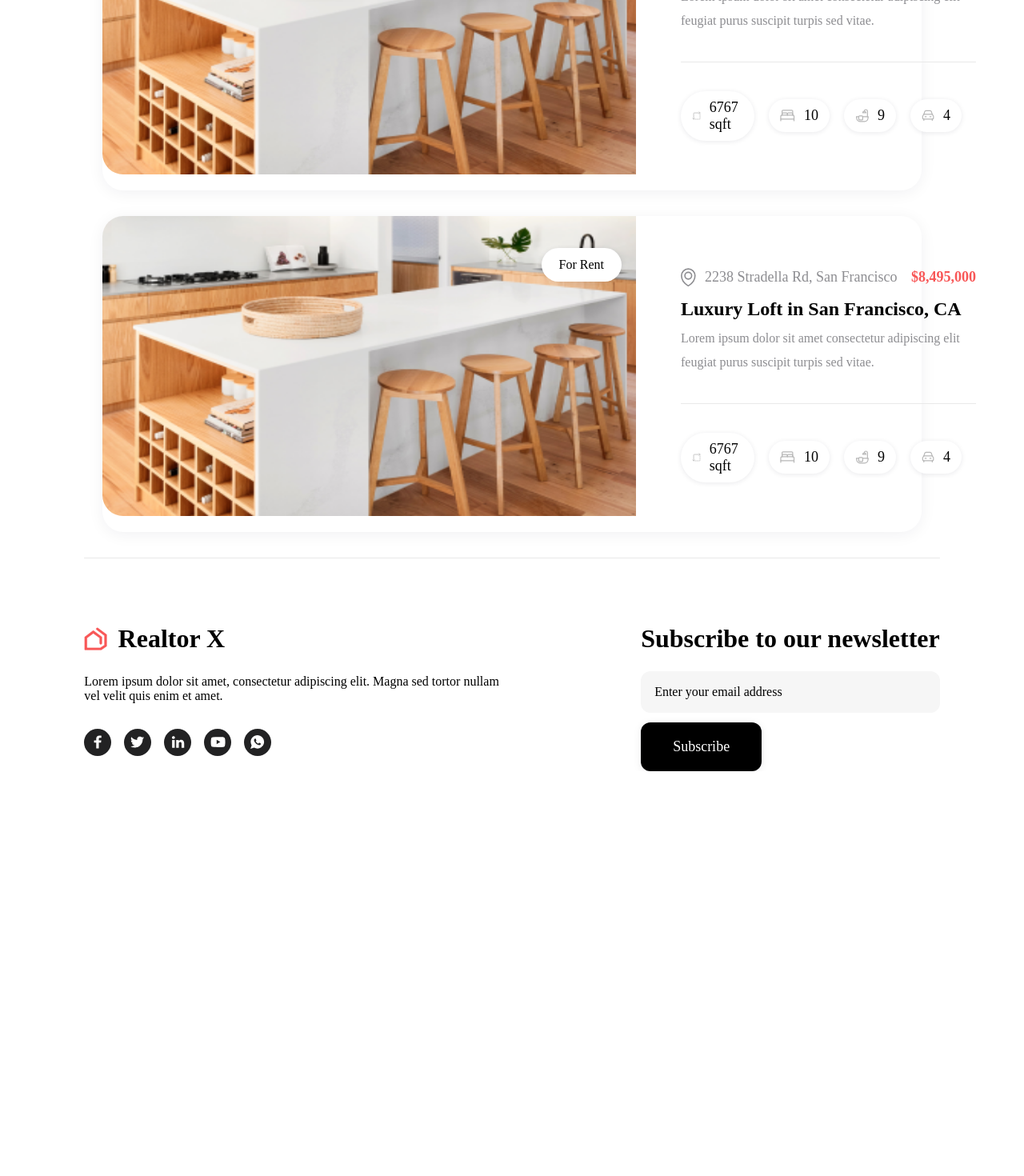
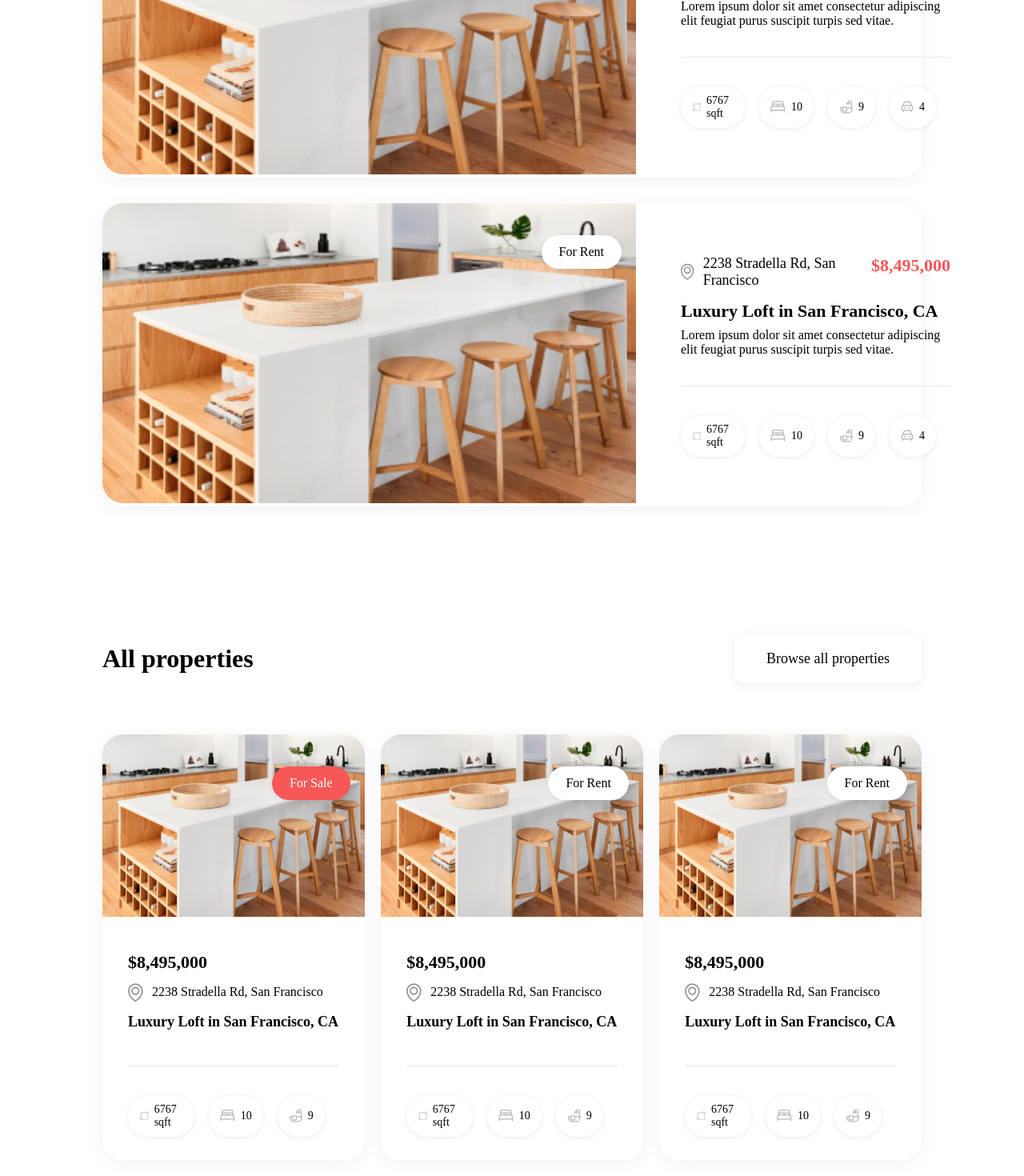
Before and after one commit to ikmean/WH-UI, a React (Create React App) app: page / in a window 1280 px wide. Shown: the part 1260-2730 px from the top of the page at 80% size. Before the commit the page ends 2224 px from the top, so only its background shows below. Built offline with nearby package versions, Linux system fonts and the light colour scheme.

Commit message:
add: all properties

```diff
--- a/src/components/featured/Featured.jsx
+++ b/src/components/featured/Featured.jsx
@@ -1,18 +1,14 @@
 import React from "react";
-import Button from '../button/Button'
-import {Header} from './FeaturedStyles'
+import FeatureHeader from './Header'
 import FeaturedBox from "./FeturedBox";
 
 export default function Featured() {
   return (
  <div>
-    <Header>
-    <h1> Featured properties </h1>
-    <Button text="Browse all properties" color="white"/>
-    </Header>
+    <FeatureHeader title="Featured properties"/>
     <div>
-        <FeaturedBox forSale="true"/>
-        <FeaturedBox/>
+        <FeaturedBox forSale={true} featured={true}/>
+        <FeaturedBox featured={true}/>
     </div>
  </div>
   );
--- a/src/components/featured/FeaturedStyles.tsx
+++ b/src/components/featured/FeaturedStyles.tsx
@@ -4,23 +4,30 @@ import { colors } from "../../lib/colors"
 export interface props {
   forSale?: boolean
   saleRent?: boolean
+  featured?: boolean
 }
 
-export const Header = styled.div`
+export const HeaderStyles = styled.div`
   display: flex;
   justify-content: space-between;
   align-items: center;
   margin-top: 160px;
   margin-bottom: 64px;
 `
-export const BoxWrapper = styled.div`
+export const BoxWrapper = styled.div<props>`
   display: flex;
+  flex-direction: ${({ featured }) => (featured ? "" : "column")};
+  justify-content: ${({ featured }) => (featured ? "" : "space-between")};
   box-shadow: 0px 3px 20px rgba(8, 15, 52, 0.06);
   border-radius: 26px;
   margin-bottom: 32px;
+  width: ${({ featured }) => (featured ? "" : "32%")};
   img {
     border-top-left-radius: 26px;
-    border-bottom-left-radius: 26px;
+    border-bottom-left-radius: ${({ featured }) => (featured ? "26px" : "")};
+    border-top-right-radius: ${({ featured }) => (featured ? "" : "26px")};
+    width: ${({ featured }) => (featured ? "" : "100%")};
+    height: ${({ featured }) => (featured ? "" : "228.38px")};
   }
 `
 export const ImgWrapper = styled.div`
@@ -32,37 +39,38 @@ export const ImgWrapper = styled.div`
     width: max-content;
   }
 `
-export const TextBox = styled.div`
+export const TextBox = styled.div<props>`
   display: flex;
   flex-direction: column;
-  padding: 65px 54px 62px 56px;
+  padding: ${({ featured }) =>
+    featured ? "65px 54px 62px 56px" : "40px 32px 30px 32px"};
   h2 {
     margin-bottom: 8px;
+    font-size: ${({ featured }) => (featured ? "22px" : "18px")};
   }
   div {
     display: flex;
-    align-items: center;
-  }
-  span {
-    padding-left: 11px;
-    font-size: 18px;
-  }
-  p,
-  span {
-    color: ${colors.greyText};
-  }
-  p {
-    line-height: 30px;
   }
 `
 
-export const LocationContainer = styled.div`
+export const LocationContainer = styled.div<props>`
   display: flex;
-  justify-content: space-between;
+  align-items: center;
+  span {
+    padding-left: 11px;
+    font-size: ${({ featured }) => (featured ? "18px" : "16px")};
+  }
+`
+export const Top = styled.div<props>`
+  display: flex;
+  align-items: ${({ featured }) => (featured ? "flex-start" : "")};
+  flex-direction: ${({ featured }) => (featured ? "row" : "column-reverse")};
+  justify-content: ${({ featured }) => (featured ? " space-between" : "")};
   margin-bottom: 15px;
 `
-export const Price = styled.span`
-  color: ${colors.secondary} !important;
+export const Price = styled.span<props>`
+  color: ${({ featured }) => (featured ? colors.secondary : "black")};
+  margin-bottom: ${({ featured }) => (featured ? "" : "13px")};
   font-weight: 700;
   font-size: 22px;
 `
@@ -74,6 +82,8 @@ export const Line = styled.div`
   margin: 36px 0;
 `
 export const InfoBox = styled.div<props>`
+  display: flex;
+  align-items: center;
   box-shadow: 0px 1px 6px rgba(20, 20, 43, 0.09);
   border-radius: 40px;
   margin-right: 18px;
@@ -83,5 +93,11 @@ export const InfoBox = styled.div<props>`
   padding: ${({ saleRent }) => (saleRent ? "12px 22px" : "10px 14px")};
   span {
     color: black;
+    padding-left: 7px;
   }
 `
+
+export const PropertiesWrapper = styled.div`
+  display: flex;
+  justify-content: space-between;
+`
--- a/src/components/featured/FeturedBox.tsx
+++ b/src/components/featured/FeturedBox.tsx
@@ -8,6 +8,7 @@ import {
   Line,
   InfoBox,
   ImgWrapper,
+  Top,
 } from "./FeaturedStyles"
 import { ReactComponent as Location } from "../../lib/icons/location.svg"
 import { ReactComponent as SQFT } from "../../lib/icons/sqft.svg"
@@ -16,9 +17,9 @@ import { ReactComponent as Bath } from "../../lib/icons/bath.svg"
 import { ReactComponent as Parking } from "../../lib/icons/parking.svg"
 import { props } from "./FeaturedStyles"
 
-export default function FeaturedBox({ forSale }: props) {
+export default function FeaturedBox({ forSale, featured }: props) {
   return (
-    <BoxWrapper>
+    <BoxWrapper featured={featured}>
       <ImgWrapper>
         <img src={img1} alt="img1" width="667px" height="375px" />
         <div>
@@ -27,37 +28,41 @@ export default function FeaturedBox({ forSale }: props) {
           </InfoBox>
         </div>
       </ImgWrapper>
-      <TextBox>
-        <LocationContainer>
-          <div>
+      <TextBox featured={featured}>
+        <Top featured={featured}>
+          <LocationContainer featured={featured}>
             <Location />
-            <span>2238 Stradella Rd, San Francisco</span>
-          </div>
-          <Price>$8,495,000</Price>
+            <span className="location">2238 Stradella Rd, San Francisco</span>
           </LocationContainer>
+          <Price featured={featured}>$8,495,000</Price>
+        </Top>
         <h2>Luxury Loft in San Francisco, CA</h2>
+        {featured && (
           <p>
             Lorem ipsum dolor sit amet consectetur adipiscing elit feugiat purus
             suscipit turpis sed vitae.
           </p>
+        )}
         <Line />
         <div>
-          <InfoBox>
+          <InfoBox featured={featured}>
             <SQFT />
             <span>6767 sqft</span>
           </InfoBox>
-          <InfoBox>
+          <InfoBox featured={featured}>
             <Bed />
             <span>10</span>
           </InfoBox>
-          <InfoBox>
+          <InfoBox featured={featured}>
             <Bath />
             <span>9</span>
           </InfoBox>
-          <InfoBox>
+          {featured && (
+            <InfoBox featured={featured}>
               <Parking />
               <span>4</span>
             </InfoBox>
+          )}
         </div>
       </TextBox>
     </BoxWrapper>
--- /dev/null
+++ b/src/components/featured/Header.tsx
@@ -0,0 +1,13 @@
+import React from "react"
+import Button from "../button/Button"
+import { HeaderStyles } from "./FeaturedStyles"
+
+// eslint-disable-next-line @typescript-eslint/no-explicit-any
+export default function FeatureHeader({ title }: any) {
+  return (
+    <HeaderStyles>
+      <h1> {title} </h1>
+      <Button text="Browse all properties" color="white" />
+    </HeaderStyles>
+  )
+}
--- /dev/null
+++ b/src/components/properties/Properties.tsx
@@ -0,0 +1,17 @@
+import React from "react"
+import FeatureHeader from "../featured/Header"
+import FeaturedBox from "../featured/FeturedBox"
+import { PropertiesWrapper } from "../featured/FeaturedStyles"
+
+export default function Properties() {
+  return (
+    <div>
+      <FeatureHeader title="All properties" />
+      <PropertiesWrapper>
+        <FeaturedBox forSale={true} />
+        <FeaturedBox />
+        <FeaturedBox />
+      </PropertiesWrapper>
+    </div>
+  )
+}
--- a/src/pages/home/Home.jsx
+++ b/src/pages/home/Home.jsx
@@ -1,7 +1,8 @@
 import React from "react";
 import Explore from "../../components/explore/Explore";
+import SearchContainer from "../../components/search/SearchContainer";
 import Featured from "../../components/featured/Featured";
-import SearchContainer from "../../components/search/SearchContainer";
+import Properties from "../../components/properties/Properties";
 
 function Home() {
   return (
@@ -9,6 +10,7 @@ function Home() {
       <Explore />
       <SearchContainer />
       <Featured/>
+      <Properties/>
     </div>
   );
 }
```
Lines whose indentation alone changed are shown as unchanged.
